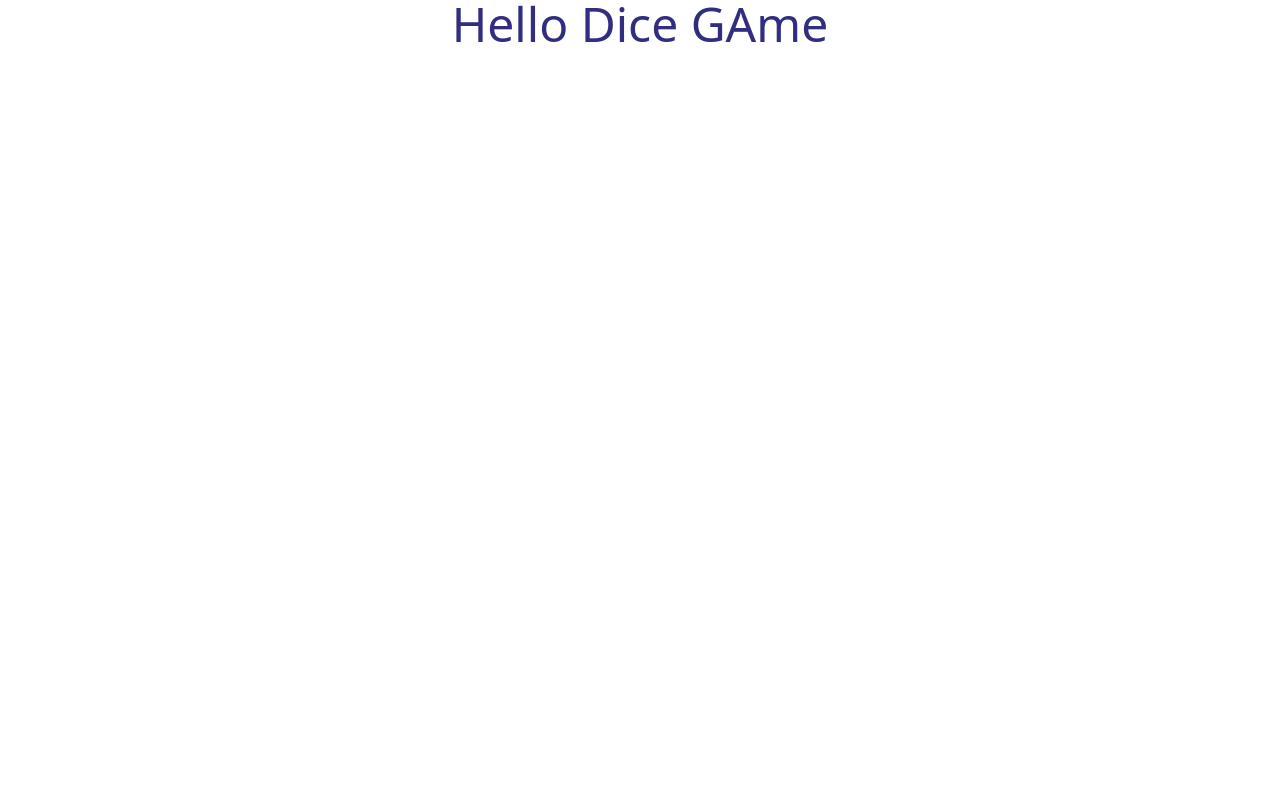
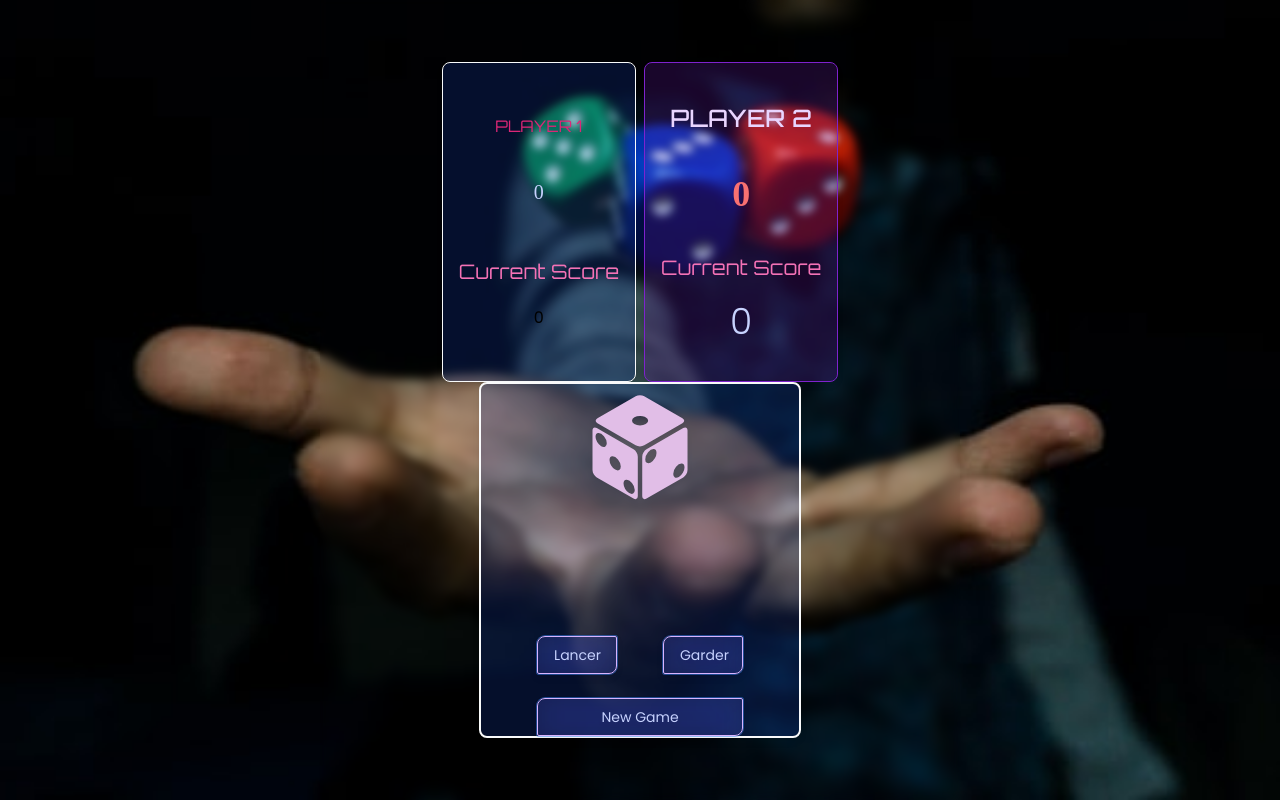
Before and after one commit to clsdjo30/Studi-GDW-Eval-2-Boost-a-webSite-with-javascript, a website: page index.html in a window 1280 px wide. Drawn offline with Linux system fonts and the light colour scheme; a web font is replaced by a local one.

Commit message:
create player card score and game pad - add  active card

```diff
--- a/index.html
+++ b/index.html
@@ -4,15 +4,78 @@
     <head>
         <meta charset="utf-8">
         <meta http-equiv="X-UA-Compatible" content="IE=edge">
-        <title></title>
+        <title>Studi Dice Game</title>
         <meta name="description" content="Studi Dice GAme - a two player dice game ">
         <meta name="viewport" content="width=device-width, initial-scale=1">
         <link href="/dist/output.css" rel="stylesheet">
     </head>
-    <body>
+    <body
+    class="h-screen md:w-1/2 mx-auto bg-center backdrop-filter backdrop-blur-sm bg-cover bg-no-repeat"
+    style="background-image: url(./dist/images/bg/bg-2.jpg)"
+    id="bg-blur"
+    >
 
-        <h1 class="text-5xl text-center text-indigo-900">Hello Dice GAme</h1>
+        <main class="w-full mx-auto flex flex-col justify-center items-center overflow-hidden">
+            <section class="relative w-full h-screen flex flex-col justify-center items-center">
+                <!-- PLAYER PAD -->
+            <div class="flex items-center space-x-2 px-2 "
+            id="players">
+            <!-- PLAYER 1 -->
+            <div class="glass-card flex w-auto h-80" id="player0">
+                <div class="px-4 flex flex-col justify-evenly items-center">
+                    <div class="w-full flex flex-col items-center">
+                        <h1 id="name-player-0" class="player-title ">Player 1</h1>
+                        <h2 id="score-player-0" class="player-score">0</h2>
+                    </div>
+                    <div class="flex flex-col items-center">
+                        <h3 class="player-current-score">Current Score</h3>
+                        <h4 id="current-0" class="current-0">0</h4>
+                    </div>
+                </div>
+            </div>
+            <!-- PLAYER 2 -->
+            <div class="glass-card flex w-auto h-80 opacity-100 active" id="player1">
+                <div class="px-4 flex flex-col justify-evenly items-center">
+                    <div class="flex flex-col items-center">
+                        <h1 id="name-player-1" class="player-title active-player">Player 2</h1>
+                        <h2 id="score-player-1" class="player-score active-player-score">0</h2>
+                    </div>
+                    <div class="flex flex-col items-center">
+                        <h3 class="player-current-score">Current Score</h3>
+                        <h4 id="current-1" class="current-1 active-current-score">0</h4>
+                    </div>
+                </div>
+            </div>
+        </div>
+        <!-- GAME PAD  -->
+        <div class="border-2 glass-card -top-80 px-14 flex flex-col justify-center items-center"
+            id="game-btn">
+            <div class=""  >
+                <img class="h-32 rounded-lg "
+                    src="./dist/images/dices/3d-dice-1.svg" alt="" id="dice" />
+            </div>
+            <!-- opacity-100 when you have a ONE -->
+            <p class="opacity-0 py-12 text-xl font-bold text-red-900 transform scale-50" id="do-1">
+                ONE ! Pass your turn
+            </p>
+            <!-- display block when you have a ONE -->
+            <div class="w-full flex flex-col justify-between content-center ">
+                <div class="flex justify-between space-x-2 mb-2">
+                    <button id="roll-dice" class="game-btn w-20">
+                        Lancer
+                    </button>
+                    <button id="hold-dice" class="game-btn w-20">Garder</button>
+                </div>
+                <button id="new-game" class="game-btn mt-4">New Game</button>
+            </div>
+        </div>
 
-        <script src="" async defer></script>
+         <!-- MODAl OPTION DE JEU -->
+
+
+            </section>
+        </main>
+
+
     </body>
 </html>
--- a/src/input.css
+++ b/src/input.css
@@ -1,3 +1,46 @@
+@import url('https://fonts.googleapis.com/css2?family=MuseoModerno:wght@100;200;300;400;600;800;900&family=Poppins:wght@100;300;400;500;700;800;900&display=swap');
+@import url('https://fonts.googleapis.com/css2?family=MuseoModerno:wght@100;200;300;400;600;800;900&family=Orbitron:wght@400;500;600;700;800;900&family=Poppins:wght@100;300;400;500;700;800;900&display=swap');
+
 @tailwind base;
 @tailwind components;
 @tailwind utilities;
+
+@layer utilities {
+    .text-title {
+        text-shadow: 1px 1px 2px red, 0 0 1em blue, 0 0 0.2em blue;
+    }
+}
+
+@layer components
+{
+    .glass-card {
+        @apply rounded-lg bg-blue-700 bg-clip-padding backdrop-filter backdrop-blur-md bg-opacity-20 border border-gray-50 drop-shadow-md shadow-gray-100
+     }
+     .player-title{
+        @apply text-center text-base text-pink-600 font-player font-light uppercase
+    }
+    .player-score {
+         @apply pt-10 text-xl font-body font-extralight text-indigo-200
+    }
+    .player-current-score {
+        @apply pb-5 text-center text-xl font-player text-pink-400
+    }
+    .current-score {
+        @apply text-center font-body text-lg font-extralight text-indigo-300
+    }
+    .active {
+        @apply bg-purple-700 bg-clip-padding backdrop-filter backdrop-blur-md bg-opacity-20 border border-purple-700 drop-shadow-md shadow-gray-100
+    }
+    .active-player {
+        @apply text-center text-2xl text-purple-200 font-player font-medium uppercase mb-4
+    }
+    .active-player-score{
+        @apply text-4xl pt-6 text-red-400 font-semibold
+    }
+    .active-current-score {
+        @apply text-4xl font-light text-indigo-200
+    }
+    .game-btn {
+        @apply text-sm text-indigo-200 rounded-tl-lg rounded-tr-sm rounded-br-lg rounded-bl-sm bg-indigo-500 ring-1  py-2 px-4 w-full bg-clip-padding backdrop-filter backdrop-blur-lg bg-opacity-20 border border-purple-300 drop-shadow-md shadow-gray-100
+    }
+}
--- a/tailwind.config.js
+++ b/tailwind.config.js
@@ -2,6 +2,11 @@
 module.exports = {
   content: ["index.html"],
   theme: {
+    fontFamily : {
+      'sans': ['Poppins'],
+      'body': ['MuseoModerno'],
+      'player': ['Orbitron']
+    },
     extend: {},
   },
   plugins: [],
```
Also changed, not shown: dist/images/bg/bg-2.jpg (renamed from src/images/bg/bg-2.jpg), dist/images/dices/3d-dice-1.svg (renamed from src/images/dices/3d-dice-1.svg), dist/images/dices/3d-dice-2.svg (renamed from src/images/dices/3d-dice-2.svg), dist/images/dices/3d-dice-3.svg (renamed from src/images/dices/3d-dice-3.svg), dist/images/dices/3d-dice-4.svg (renamed from src/images/dices/3d-dice-4.svg), dist/images/dices/3d-dice-5.svg (renamed from src/images/dices/3d-dice-5.svg), dist/images/dices/3d-dice-6.svg (renamed from src/images/dices/3d-dice-6.svg), dist/output.css, 8 other files.
